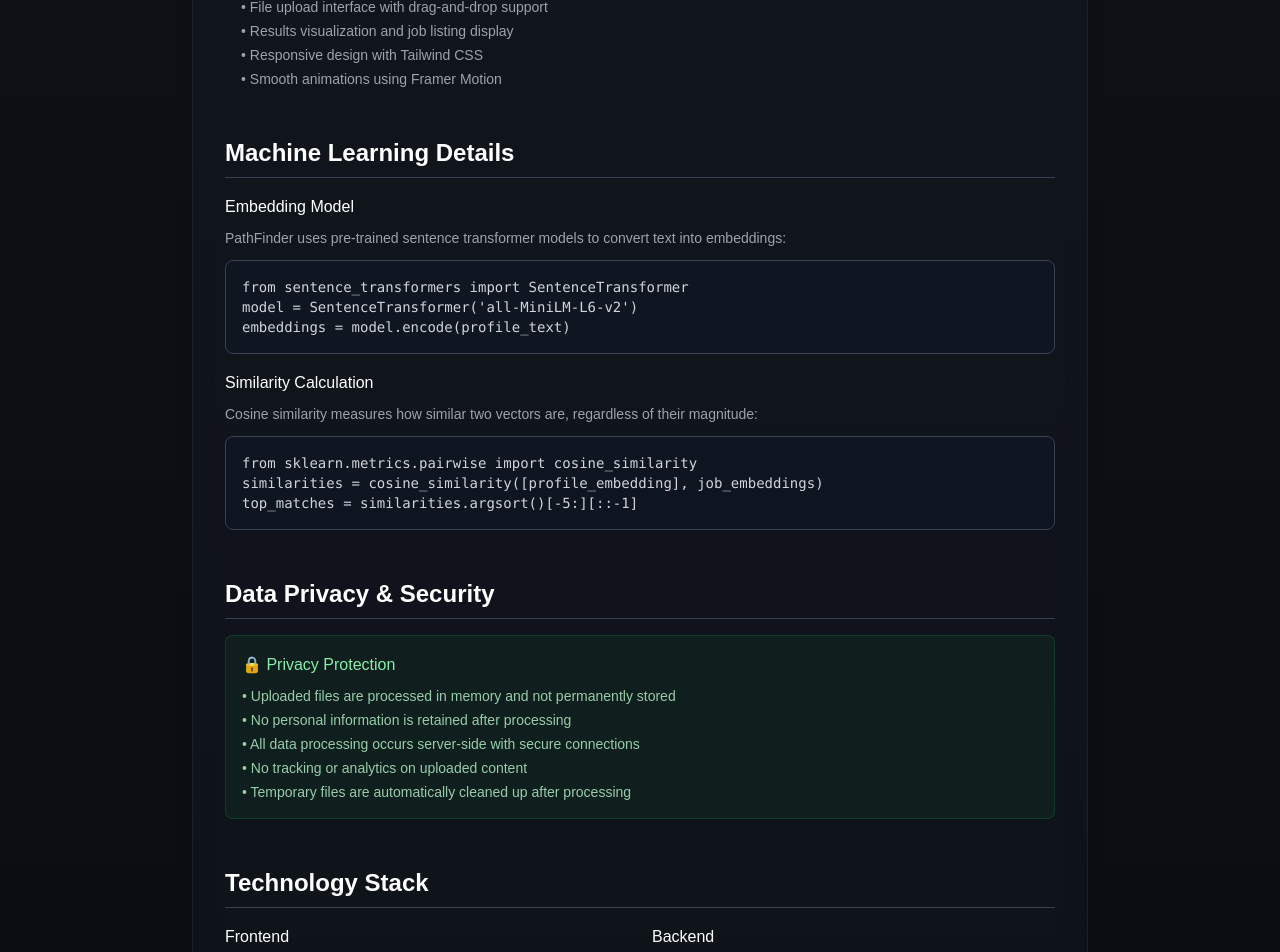
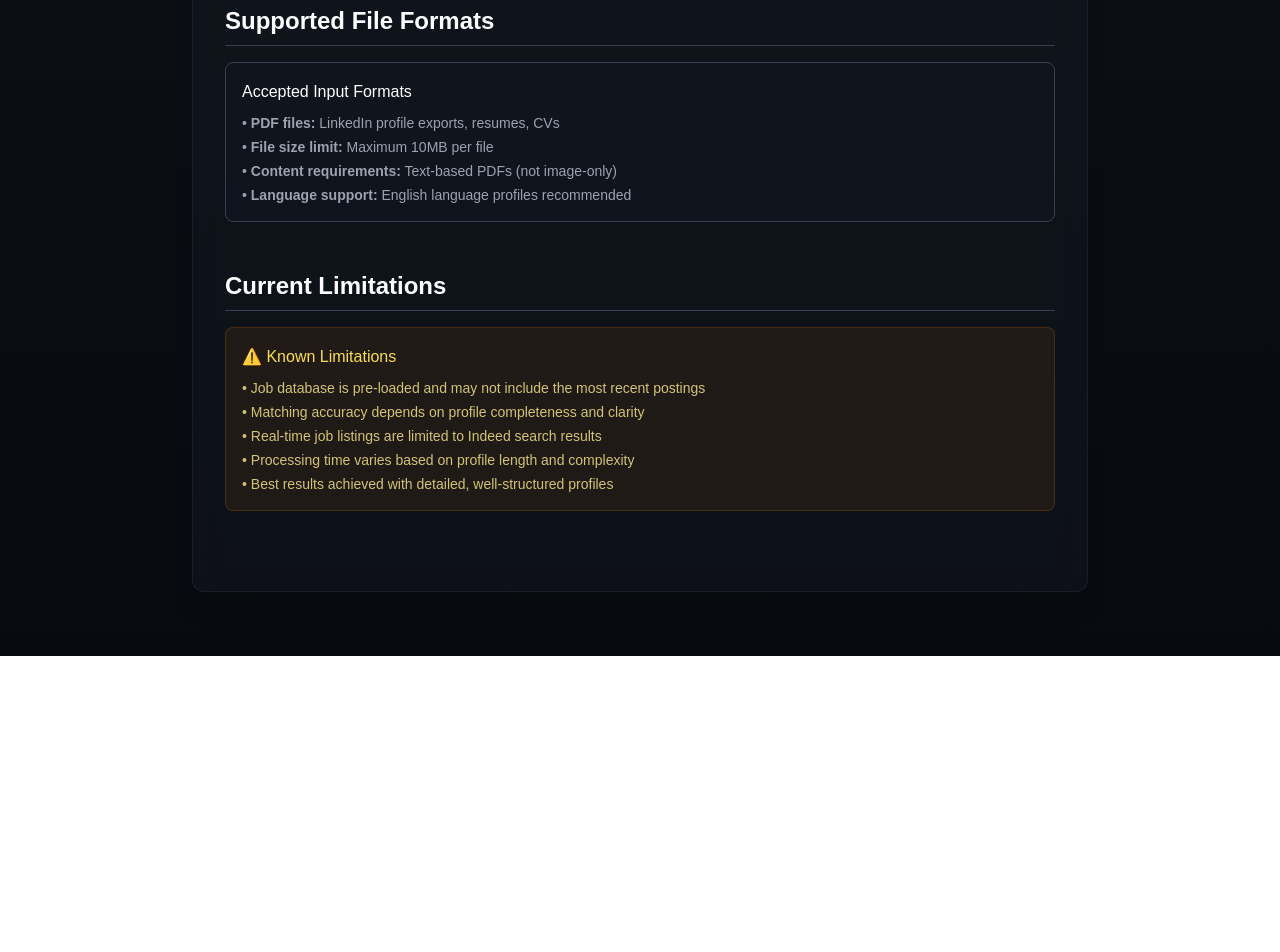
Before and after one commit to Teenuhansa99/Social-Activity-Job-Matcher, a Next.js app in the folder frontend/: page /learn-more in a window 1280 px wide. Shown: the part 1360-2312 px from the top of the page. After the commit the page ends 2016 px from the top, so only its background shows below. Built offline with nearby package versions, Linux system fonts and the light colour scheme; a web font is replaced by a local one.

Commit message:
comment out unnecessary parts from learn more page

```diff
--- a/frontend/app/learn-more/page.jsx
+++ b/frontend/app/learn-more/page.jsx
@@ -111,7 +111,7 @@ export default function LearnMore() {
             </InfoSection>
 
             {/* Technical Implementation */}
-            <InfoSection title="Technical Implementation" delay={0.3}>
+            {/* <InfoSection title="Technical Implementation" delay={0.3}>
               <div className="space-y-4">
                 <div>
                   <h4 className="font-medium text-white mb-2">Backend Architecture</h4>
@@ -135,10 +135,10 @@ export default function LearnMore() {
                   </ul>
                 </div>
               </div>
-            </InfoSection>
+            </InfoSection> */}
 
             {/* Machine Learning Details */}
-            <InfoSection title="Machine Learning Details" delay={0.4}>
+            {/* <InfoSection title="Machine Learning Details" delay={0.4}>
               <div className="space-y-4">
                 <div>
                   <h4 className="font-medium text-white mb-2">Embedding Model</h4>
@@ -164,7 +164,7 @@ export default function LearnMore() {
                   </CodeBlock>
                 </div>
               </div>
-            </InfoSection>
+            </InfoSection> */}
 
             {/* Data Privacy */}
             <InfoSection title="Data Privacy & Security" delay={0.5}>
@@ -181,7 +181,7 @@ export default function LearnMore() {
             </InfoSection>
 
             {/* Technology Stack */}
-            <InfoSection title="Technology Stack" delay={0.6}>
+            {/* <InfoSection title="Technology Stack" delay={0.6}>
               <div className="grid md:grid-cols-2 gap-6">
                 <div>
                   <h4 className="font-medium text-white mb-3">Frontend</h4>
@@ -202,7 +202,7 @@ export default function LearnMore() {
                   </div>
                 </div>
               </div>
-            </InfoSection>
+            </InfoSection> */}
 
             {/* Supported Formats */}
             <InfoSection title="Supported File Formats" delay={0.7}>
```
